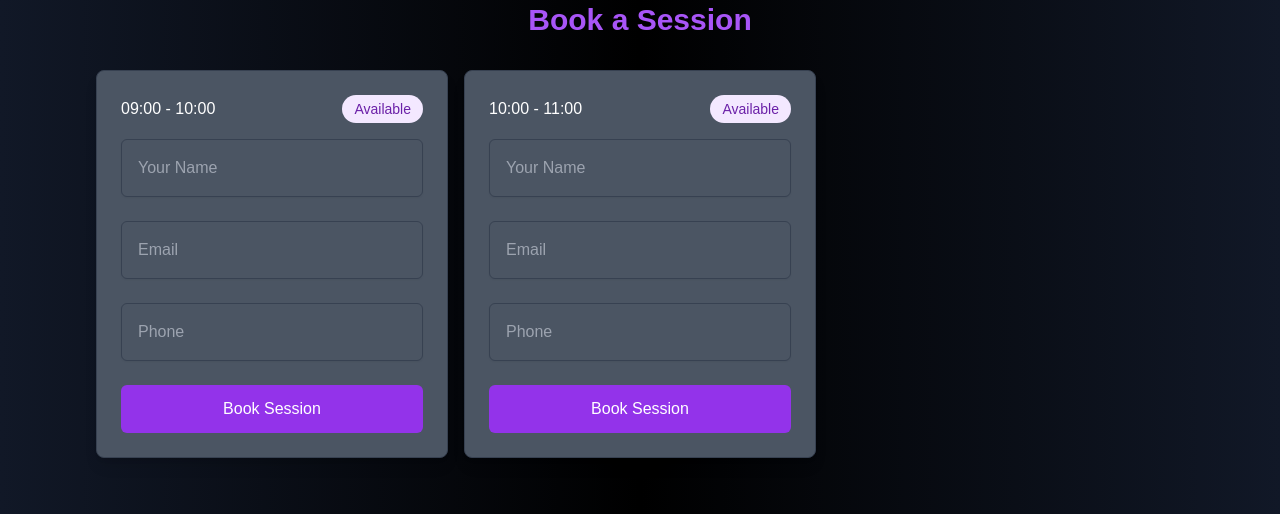
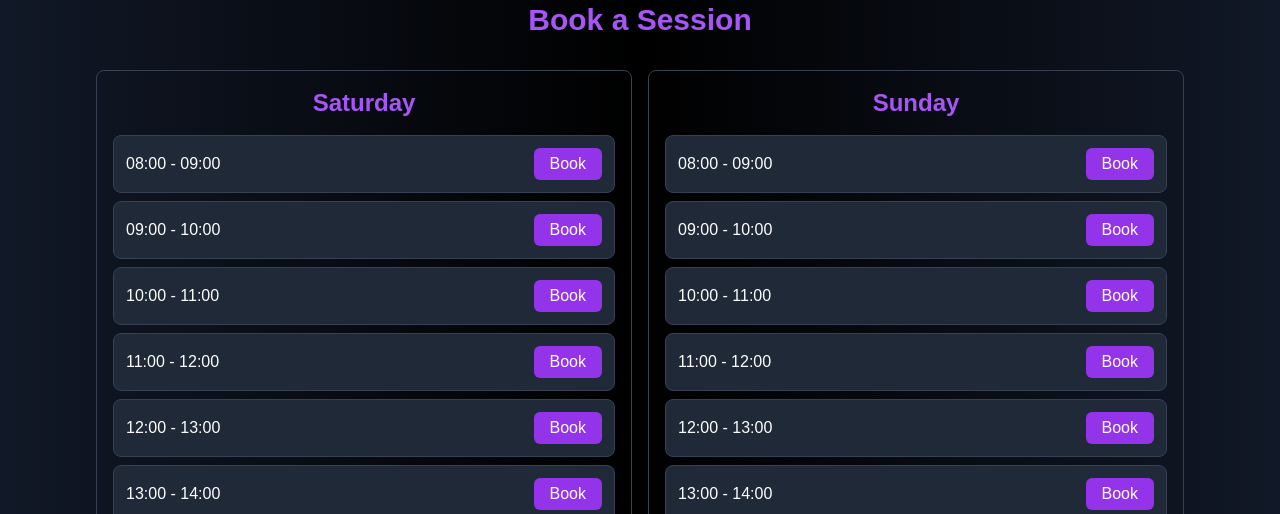
Before and after one commit to anishmehta24/private-tuition-scheduler, a Next.js app: page /schedule in a window 1280 px wide. Shown: the part 286-800 px from the top of the page. Built offline with nearby package versions, Linux system fonts and the light colour scheme; no server answers; the database is empty.

Commit message:
add booking page with form handling and Supabase integration

```diff
--- /dev/null
+++ b/app/booking/page.jsx
@@ -0,0 +1,148 @@
+"use client"
+import { useState, useEffect } from 'react';
+import { useRouter, useSearchParams } from 'next/navigation';
+import { createClient } from '@supabase/supabase-js';
+
+const supabase = createClient(
+  process.env.NEXT_PUBLIC_SUPABASE_URL || '',
+  process.env.NEXT_PUBLIC_SUPABASE_ANON_KEY || ''
+);
+
+export default function BookingPage() {
+  const router = useRouter();
+  const searchParams = useSearchParams();
+  const [formData, setFormData] = useState({
+    name: '',
+    email: '',
+    phone: '',
+  });
+
+  const bookingDetails = {
+    day: searchParams.get('day'),
+    startTime: searchParams.get('startTime'),
+    endTime: searchParams.get('endTime'),
+    week: searchParams.get('week'),
+  };
+
+  const handleSubmit = async (e) => {
+    e.preventDefault();
+
+    // Disable form submission while processing
+    const submitButton = e.target.querySelector('button[type="submit"]');
+    submitButton.disabled = true;
+
+    try {
+      // First, check if the slot is already booked
+      const { data: existingBooking } = await supabase
+        .from('Schedule')
+        .select('*')
+        .eq('day', bookingDetails.day)
+        .eq('time_slot', `${bookingDetails.startTime}-${bookingDetails.endTime}`)
+        .eq('week', bookingDetails.week)
+        .single();
+
+      if (existingBooking) {
+        alert('Sorry, this slot has already been booked. Please choose another time.');
+        router.push('/schedule');
+        return;
+      }
+
+      // Create the booking
+      const { error } = await supabase
+        .from('Schedule')
+        .insert([{
+          day: bookingDetails.day,
+          time_slot: `${bookingDetails.startTime}-${bookingDetails.endTime}`,
+          week: bookingDetails.week,
+          name: formData.name,
+          email: formData.email,
+          phone: formData.phone,
+          booking_date: new Date().toISOString(),
+          status: 'confirmed'
+        }]);
+
+      if (error) throw error;
+
+      // Show success message and redirect
+      alert(`Booking confirmed for ${bookingDetails.day} at ${bookingDetails.startTime}`);
+      router.push('/schedule');
+
+    } catch (error) {
+      console.error('Booking error:', error);
+      alert('Failed to book slot: ' + error.message);
+    } finally {
+      submitButton.disabled = false;
+    }
+  };
+
+  return (
+    <>
+    <main className="bg-black text-white min-h-screen">
+      <div className="container mx-auto px-4 py-32">
+        <div className="max-w-2xl mx-auto">
+          <h1 className="text-3xl font-bold text-purple-500 mb-8">Complete Your Booking</h1>
+
+          <div className="bg-gray-800 p-6 rounded-lg mb-8">
+            <h2 className="text-xl font-semibold mb-4">Selected Time Slot</h2>
+            <p className="text-gray-300">
+              Day: {bookingDetails.day}<br />
+              Time: {bookingDetails.startTime} - {bookingDetails.endTime}
+            </p>
+          </div>
+
+          <form onSubmit={handleSubmit} className="space-y-6">
+            <div>
+              <label className="block text-gray-300 mb-2">Name</label>
+              <input
+                type="text"
+                required
+                className="w-full p-3 bg-gray-700 rounded-md"
+                value={formData.name}
+                onChange={(e) => setFormData({...formData, name: e.target.value})}
+              />
+            </div>
+
+            <div>
+              <label className="block text-gray-300 mb-2">Email</label>
+              <input
+                type="email"
+                required
+                className="w-full p-3 bg-gray-700 rounded-md"
+                value={formData.email}
+                onChange={(e) => setFormData({...formData, email: e.target.value})}
+              />
+            </div>
+
+            <div>
+              <label className="block text-gray-300 mb-2">Phone</label>
+              <input
+                type="tel"
+                required
+                className="w-full p-3 bg-gray-700 rounded-md"
+                value={formData.phone}
+                onChange={(e) => setFormData({...formData, phone: e.target.value})}
+              />
+            </div>
+
+            <div className="flex gap-4">
+              <button
+                type="button"
+                onClick={() => router.back()}
+                className="px-6 py-3 bg-gray-600 rounded-md hover:bg-gray-700"
+              >
+                Back
+              </button>
+              <button
+                type="submit"
+                className="px-6 py-3 bg-purple-600 rounded-md hover:bg-purple-700 flex-1"
+              >
+                Confirm Booking
+              </button>
+            </div>
+          </form>
+        </div>
+      </div>
+    </main>
+    </>
+  );
+}
--- a/app/schedule/page.jsx
+++ b/app/schedule/page.jsx
@@ -1,49 +1,93 @@
 "use client"
-import React, { useState } from 'react';
+import React, { useState, useEffect } from 'react';
 import { format } from 'date-fns';
+import { createClient } from '@supabase/supabase-js';
+import { useRouter } from 'next/navigation';
+
+// Initialize Supabase client
+const supabase = createClient(
+  process.env.NEXT_PUBLIC_SUPABASE_URL || '',
+  process.env.NEXT_PUBLIC_SUPABASE_ANON_KEY || ''
+);
+
 
 export default function Schedule() {
-  const [selectedDate, setSelectedDate] = useState(
-    format(new Date(), 'yyyy-MM-dd')
-  );
+  const router = useRouter();
+  const [isLoading, setIsLoading] = useState(true);
+  const [bookings, setBookings] = useState({});
+  const [fetchError, setFetchError] = useState(null);
 
-  const [timeSlots] = useState([
-    {
-      id: '1',
-      teacherId: '1',
-      studentId: null,
-      date: '2024-02-20',
-      startTime: '09:00',
-      endTime: '10:00',
-      isBooked: false
-    },
-    {
-      id: '2',
-      teacherId: '1',
-      studentId: null,
-      date: '2024-02-20',
-      startTime: '10:00',
-      endTime: '11:00',
-      isBooked: false
-    },
-    // More time slots can be added here
-  ]);
-
-  const [bookingForm, setBookingForm] = useState({
-    name: '',
-    email: '',
-    phone: ''
+  // Generate time slots from 8 AM to 10 PM
+  const timeSlots = Array.from({ length: 14 }, (_, index) => {
+    const hour = index + 8;
+    const startTime = `${hour.toString().padStart(2, '0')}:00`;
+    const endTime = `${(hour + 1).toString().padStart(2, '0')}:00`;
+    return { startTime, endTime };
   });
 
-  const handleBooking = (slotId) => {
-    // Here we would integrate with Supabase or other backend to handle the booking
-    console.log('Booking slot:', slotId, bookingForm);
+  const days = ['Saturday', 'Sunday'];
+
+  // Fetch bookings from Supabase
+  useEffect(() => {
+    const fetchBookings = async () => {
+      try {
+        // Check if Supabase is properly configured
+        if (!process.env.NEXT_PUBLIC_SUPABASE_URL || !process.env.NEXT_PUBLIC_SUPABASE_ANON_KEY) {
+          throw new Error('Supabase credentials not configured');
+        }
+
+        const { data, error } = await supabase
+          .from('bookings')
+          .select('*')
+          .eq('week', format(new Date(), 'yyyy-w'));
+
+        if (error) throw error;
+
+        // Transform bookings data into a lookup object
+        const bookingsMap = {};
+        data.forEach(booking => {
+          bookingsMap[`${booking.day}-${booking.time_slot}`] = booking;
+        });
+
+        setBookings(bookingsMap);
+      } catch (error) {
+        setFetchError(error);
+        // Set empty bookings object so all slots appear as available
+        setBookings({});
+      } finally {
+        setIsLoading(false);
+      }
     };
 
+    fetchBookings();
+  }, []);
+
+  const handleBooking = (day, timeSlot) => {
+    const bookingData = {
+      day,
+      startTime: timeSlot.startTime,
+      endTime: timeSlot.endTime,
+      week: format(new Date(), 'yyyy-w')
+    };
+
+    // Encode booking data for URL
+    const queryParams = new URLSearchParams(bookingData).toString();
+    router.push(`/booking?${queryParams}`);
+  };
+
+  if (isLoading) {
+    return <div className="min-h-screen flex items-center justify-center">
+      <div className="text-purple-500">Loading...</div>
+    </div>;
+  }
+
+  if (fetchError) {
+    console.warn('Running in offline mode - all slots shown as available');
+  }
+
   return (
-    <main className="bg-black text-white min-h-screen ">
-    <div className=" items-center justify-between px-8 py-32 lg:px-24 bg-gradient-to-r from-gray-900 via-black to-gray-900"
-        >
+    <main className="bg-black text-white min-h-screen">
+      <div className="items-center justify-between px-8 py-32 lg:px-24 bg-gradient-to-r from-gray-900 via-black to-gray-900">
         {/* Hero Section */}
         <div className="text-center mb-12">
           <h2 className="text-4xl font-extrabold text-purple-500 mb-4">
@@ -59,83 +103,53 @@ export default function Schedule() {
           Book a Session
         </h2>
 
-      <div className="grid gap-4 md:grid-cols-2 lg:grid-cols-3">
-        {timeSlots.map((slot) => (
+        {/* Schedule Grid */}
+        <div className="grid grid-cols-2 gap-4">
+          {days.map(day => (
+            <div key={day} className="border border-gray-700 rounded-lg p-4">
+              <h3 className="text-2xl font-bold text-purple-500 mb-4 text-center">{day}</h3>
+              <div className="space-y-2">
+                {timeSlots.map((slot, index) => {
+                  const bookingKey = `${day}-${slot.startTime}-${slot.endTime}`;
+                  const isBooked = !!bookings[bookingKey];
+                  const bookedDetails = bookings[bookingKey];
+
+                  return (
                     <div
-            key={slot.id}
-            className="border border-gray-700 rounded-lg p-6 bg-gray-600 shadow-lg transform transition duration-300 hover:scale-105"
+                      key={`${day}-${index}`}
+                      className={`flex justify-between items-center p-3 border border-gray-700 rounded-lg ${
+                        isBooked
+                          ? 'bg-gray-900 opacity-75 cursor-not-allowed'
+                          : 'bg-gray-800 hover:bg-gray-700'
+                      }`}
                     >
-            <div className="flex justify-between items-center mb-4">
-              <span className="font-medium text-white">
+                      <div className="flex flex-col">
+                        <span className="text-white">
                           {slot.startTime} - {slot.endTime}
                         </span>
-              <span
-                className={`px-3 py-1 rounded-full text-sm ${
-                  slot.isBooked
-                    ? 'bg-red-100 text-red-800'
-                    : 'bg-purple-100 text-purple-800'
-                }`}
+                        {isBooked && (
+                          <span className="text-xs text-gray-400">
+                            Booked by: {bookedDetails?.name || 'Someone'}
+                          </span>
+                        )}
+                      </div>
+                      {isBooked ? (
+                        <span className="px-4 py-1 bg-red-600/50 text-white rounded-md select-none">
+                          Booked
+                        </span>
+                      ) : (
+                        <button
+                          onClick={() => handleBooking(day, slot)}
+                          className="px-4 py-1 bg-purple-600 text-white rounded-md hover:bg-purple-700 transition-colors"
                         >
-                {slot.isBooked ? 'Booked' : 'Available'}
-              </span>
+                          Book
+                        </button>
+                      )}
+
                     </div>
-
-            {!slot.isBooked && (
-             <form
-             onSubmit={(e) => {
-               e.preventDefault();
-               handleBooking(slot.id);
-             }}
-             className="space-y-6 max-w-lg mx-auto"
-           >
-             <div className="space-y-2">
-               <input
-                 type="text"
-                 placeholder="Your Name"
-                 className="w-full p-4 text-white border bg-gray-600 border-gray-700  rounded-md shadow-sm focus:ring-2 focus:ring-purple-500 focus:border-purple-500 transition-all duration-200"
-                 value={bookingForm.name}
-                 onChange={(e) =>
-                   setBookingForm({ ...bookingForm, name: e.target.value })
-                 }
-                 required
-               />
+                  );
+                })}
               </div>
-
-             <div className="space-y-2">
-               <input
-                 type="email"
-                 placeholder="Email"
-                 className="w-full p-4 text-white border bg-gray-600 border-gray-700 rounded-md shadow-sm focus:ring-2 focus:ring-purple-500 focus:border-purple-500 transition-all duration-200"
-                 value={bookingForm.email}
-                 onChange={(e) =>
-                   setBookingForm({ ...bookingForm, email: e.target.value })
-                 }
-                 required
-               />
-             </div>
-
-             <div className="space-y-2">
-               <input
-                 type="tel"
-                 placeholder="Phone"
-                 className="w-full p-4 text-white border bg-gray-600 border-gray-700 rounded-md shadow-sm focus:ring-2 focus:ring-purple-500 focus:border-purple-500 transition-all duration-200"
-                 value={bookingForm.phone}
-                 onChange={(e) =>
-                   setBookingForm({ ...bookingForm, phone: e.target.value })
-                 }
-                 required
-               />
-             </div>
-
-             <button
-               type="submit"
-               className="w-full py-3 bg-purple-600 text-white rounded-md hover:bg-purple-700 focus:outline-none focus:ring-4 focus:ring-purple-500 focus:ring-offset-2 transition-all duration-200"
-             >
-               Book Session
-             </button>
-           </form>
-
-            )}
             </div>
           ))}
         </div>
--- a/package.json
+++ b/package.json
@@ -9,9 +9,11 @@
     "lint": "next lint"
   },
   "dependencies": {
+    "@supabase/supabase-js": "^2.47.16",
     "date-fns": "^4.1.0",
     "framer-motion": "^11.18.0",
     "lucide-react": "^0.471.1",
+    "my-app": "file:",
     "next": "15.1.4",
     "react": "^19.0.0",
     "react-dom": "^19.0.0",
```
Also changed, not shown: 1 other file (tests, documents, lock files or other folders). Lines whose indentation alone changed are shown as unchanged.
